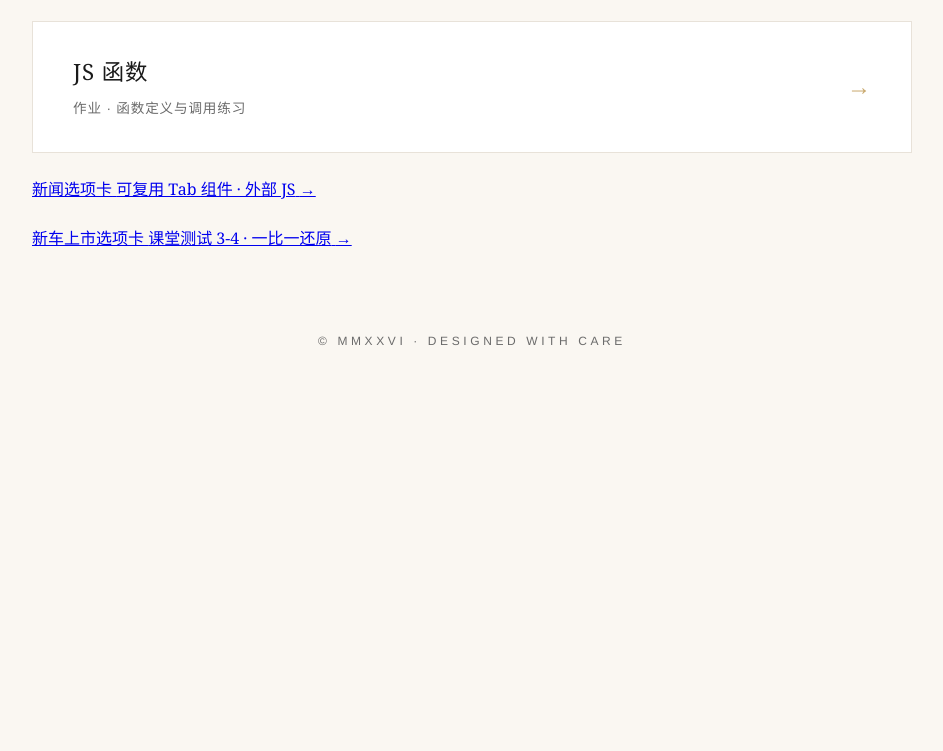
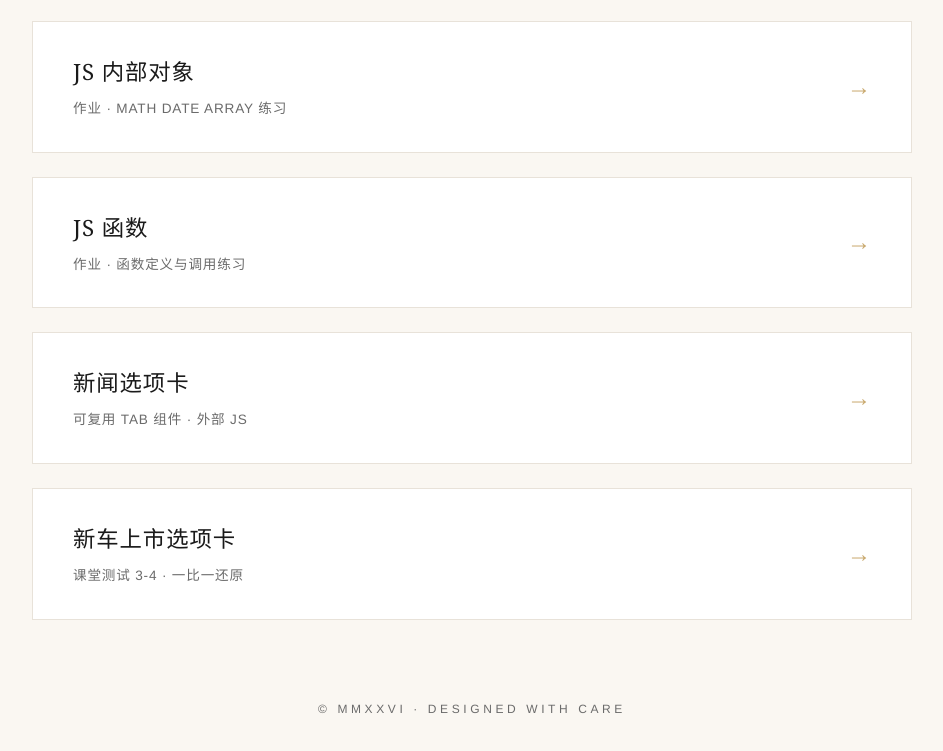
Before and after one commit to c6c0/caobingyu309, a plain HTML site: page index.html in a window 1280 px wide. Shown: the part 2692-3443 px from the top of the page, without its empty margins (168-1111 px from the left). Before the commit the page ends 3123 px from the top, so only its background shows below. Drawn offline with Linux system fonts and the light colour scheme.

Commit message:
更新首页导航：新增 Swiper Cube 3D 轮播入口并统一 cby_ 类名前缀

```diff
--- a/index.html
+++ b/index.html
@@ -201,6 +201,15 @@
           </a>
         </li>
         <li class="cby_nav_item">
+          <a class="cby_nav_link" href="cby_swiper_cube.html">
+            <span class="cby_nav_info">
+              <span class="cby_nav_title">Swiper Cube 3D 轮播</span>
+              <span class="cby_nav_desc">无缝循环 · 3.2s 自动翻页 · 可点圆点</span>
+            </span>
+            <span class="cby_nav_arrow">→</span>
+          </a>
+        </li>
+        <li class="cby_nav_item">
           <a class="cby_nav_link" href="cby_car.html">
             <span class="cby_nav_info">
               <span class="cby_nav_title">新车上市选项卡（曹炳宇版）</span>
@@ -290,22 +299,22 @@
             <span class="cby_nav_arrow">→</span>
           </a>
         </li>
-        <li class="wy_nav_item">
-          <a class="wy_nav_link" href="tab-news.html">
-            <span class="wy_nav_info">
-              <span class="wy_nav_title">新闻选项卡</span>
-              <span class="wy_nav_desc">可复用 Tab 组件 · 外部 JS</span>
+        <li class="cby_nav_item">
+          <a class="cby_nav_link" href="tab-news.html">
+            <span class="cby_nav_info">
+              <span class="cby_nav_title">新闻选项卡</span>
+              <span class="cby_nav_desc">可复用 Tab 组件 · 外部 JS</span>
             </span>
-            <span class="wy_nav_arrow">→</span>
+            <span class="cby_nav_arrow">→</span>
           </a>
         </li>
-        <li class="wy_nav_item">
-          <a class="wy_nav_link" href="cby_newcar.html">
-            <span class="wy_nav_info">
-              <span class="wy_nav_title">新车上市选项卡</span>
-              <span class="wy_nav_desc">课堂测试 3-4 · 一比一还原</span>
+        <li class="cby_nav_item">
+          <a class="cby_nav_link" href="cby_newcar.html">
+            <span class="cby_nav_info">
+              <span class="cby_nav_title">新车上市选项卡</span>
+              <span class="cby_nav_desc">课堂测试 3-4 · 一比一还原</span>
             </span>
-            <span class="wy_nav_arrow">→</span>
+            <span class="cby_nav_arrow">→</span>
           </a>
         </li>
       </ul>
```
